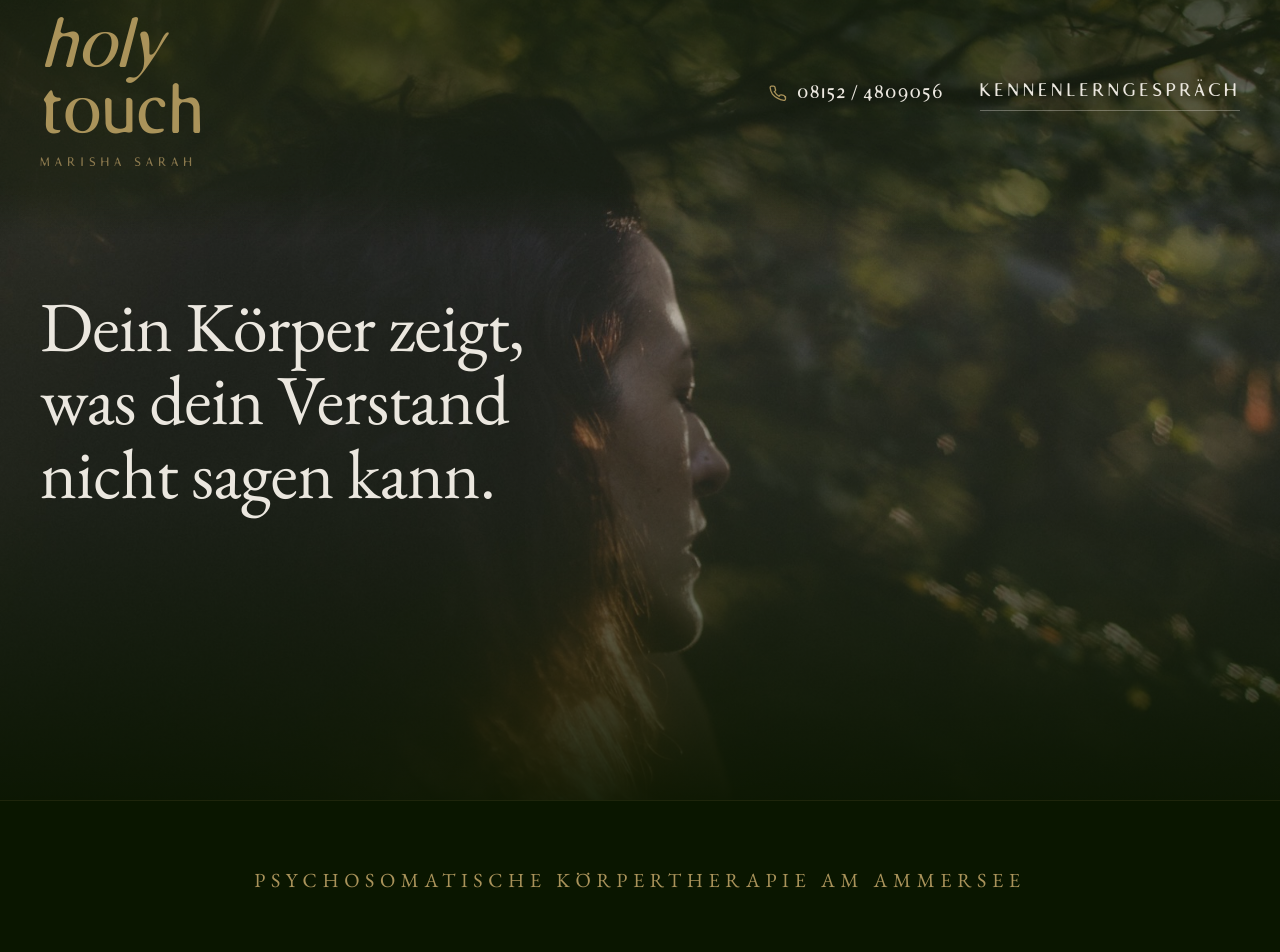
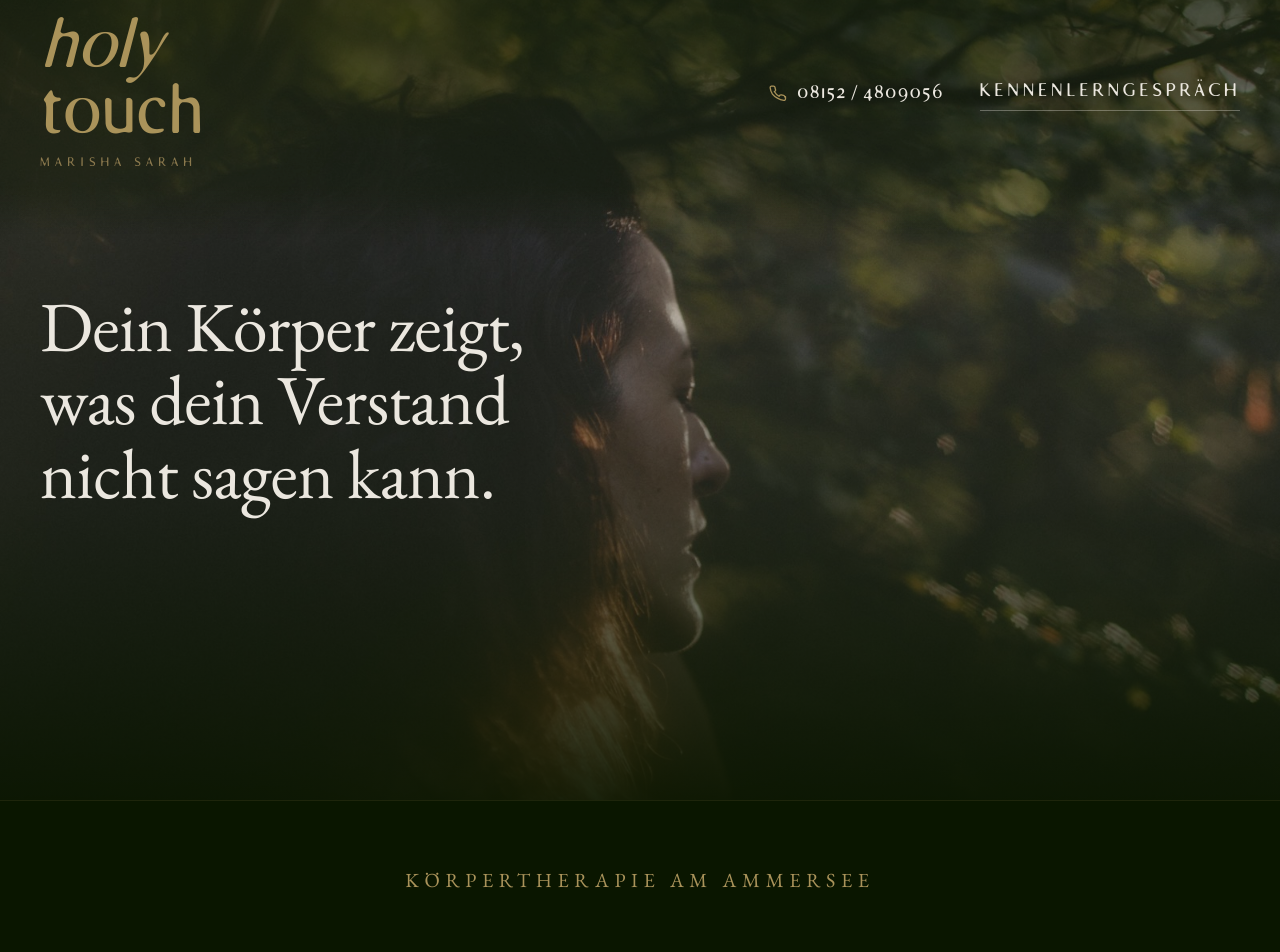
Before and after one commit to felixheberle/webseite-holytouch, a Next.js app: page / in a window 1280 px wide. Shown: the top 952 px of the page. Built offline with nearby package versions, Linux system fonts and the light colour scheme.

Commit message:
Positionierung: PositioningLine + Marisha-Credential nachgezogen (spezifisches git add hatte sie übersprungen)

```diff
--- a/components/Marisha.tsx
+++ b/components/Marisha.tsx
@@ -2,7 +2,7 @@ import Image from 'next/image'
 import { FadeIn } from './FadeIn'
 
 const credentials = [
-  '20 Jahre psychosomatische Körpertherapie',
+  '20 Jahre Körpertherapie',
   'Touch Life Massage',
   'Expressiv-emotionales Entlastungstraining nach Heinrichs & Swoboda',
   'In Ausbildung zur Heilpraktikerin für Psychotherapie',
--- a/components/PositioningLine.tsx
+++ b/components/PositioningLine.tsx
@@ -19,7 +19,7 @@ export function PositioningLine() {
           margin: 0,
         }}
       >
-        Psychosomatische Körpertherapie am Ammersee
+        Körpertherapie am Ammersee
       </p>
     </section>
   )
```
